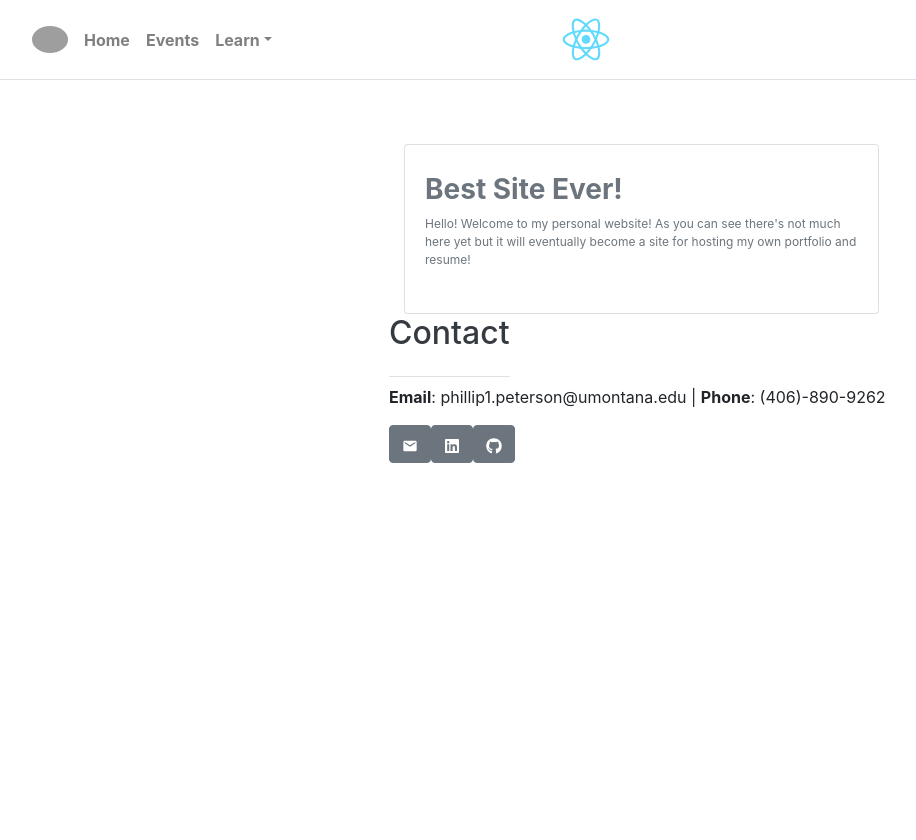
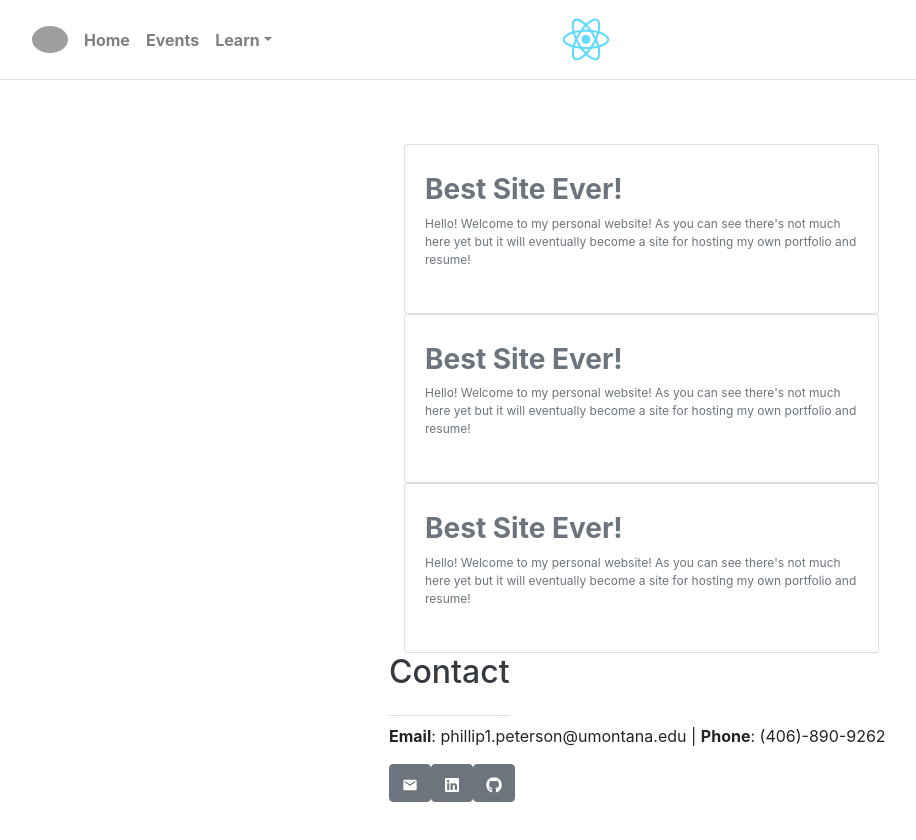
Before and after one commit to PhillipPeterson/phillpeterson.com, a React (Create React App) app: page / in a window 1280 px wide. Shown: the top 840 px of the page, without its empty margins (46-962 px from the left). Before the commit the page ends 800 px from the top, so only its background shows below. Built offline with nearby package versions, Linux system fonts and the light colour scheme; grey boxes are pictures that could not be loaded.

Commit message:
making card for versatile, added portfolio

```diff
--- a/src/App.js
+++ b/src/App.js
@@ -1,8 +1,8 @@
 import React, { Fragment } from 'react';
 import { Container, Row, Col } from 'reactstrap';
-import Header from './components/Header';
-import Card from './components/Card';
-import Footer from './components/Footer';
+import Header from './components/header';
+import Footer from './components/footer';
+import Portfolio from './components/portfolio';
 
 const App = () => (
   <Fragment>
@@ -14,7 +14,7 @@ const App = () => (
         <Row noGutters className="pt-2 pt-md-5 w-100 px-4 px-xl-0 position-relative">
           <Col xs={4} sm={4} md={4} />
           <Col md={5} className="pb-5 mb-5 pb-md-0 mb-md-0 xs-auto mx-auto mx-md-0">
-            <Card />
+            <Portfolio />
             <Footer />
           </Col>
           <Col xs={4} sm={4} md={4} />
--- /dev/null
+++ b/src/components/portfolio.js
@@ -0,0 +1,19 @@
+import React, { Fragment } from 'react';
+import PortfolioCard from './card'
+
+
+class Portfolio extends React.Component {
+
+    render() {
+        return (
+            <Fragment>
+                <PortfolioCard />
+                <PortfolioCard />
+                <PortfolioCard />
+            </Fragment>
+        );
+    }
+
+}
+
+export default Portfolio;
```
Also changed, not shown: src/components/Card.js (+8 -1 lines), src/components/Header.js (+6 -1 lines).
